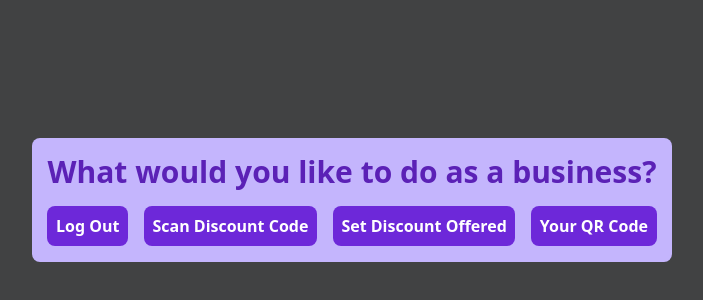
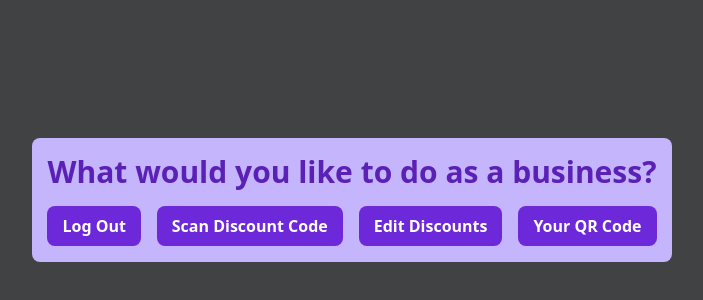
Before and after one commit to 0tt0I/DRP, a Next.js app in the folder app/: page /business-home in a window 1280 px wide. Shown: the part 200-500 px from the top of the page, without its empty margins (288-991 px from the left). Built offline with nearby package versions, Linux system fonts and the light colour scheme; no server answers; sample sign-in values are in the browser's storage.

Commit message:
feat: added skeleton page for edit-discounts

```diff
--- a/app/pages/business-home.tsx
+++ b/app/pages/business-home.tsx
@@ -28,8 +28,8 @@ export default function BusinessHome () {
             Scan Discount Code
           </button>
 
-          <button onClick={() => router.push('/set-discount')} className="general-button">
-            Set Discount Offered
+          <button onClick={() => router.push('/edit-discounts')} className="general-button">
+            Edit Discounts
           </button>
 
           <button onClick={() => router.push('/business-qr-code')} className="general-button">
--- /dev/null
+++ b/app/pages/edit-discounts.tsx
@@ -0,0 +1,20 @@
+import { useRouter } from 'next/router'
+import React from 'react'
+import HomeButton from '../components/HomeButton'
+
+export default function SetDiscounts () {
+  const router = useRouter()
+
+  return (
+    <div className="home-div">
+      <div className="home-subdiv">
+        <h1>
+              Set Discounts
+        </h1>
+        <button className="general-button">  Add </button>
+
+        <HomeButton router={router} where="/business-home" />
+      </div>
+    </div>
+  )
+}
```
